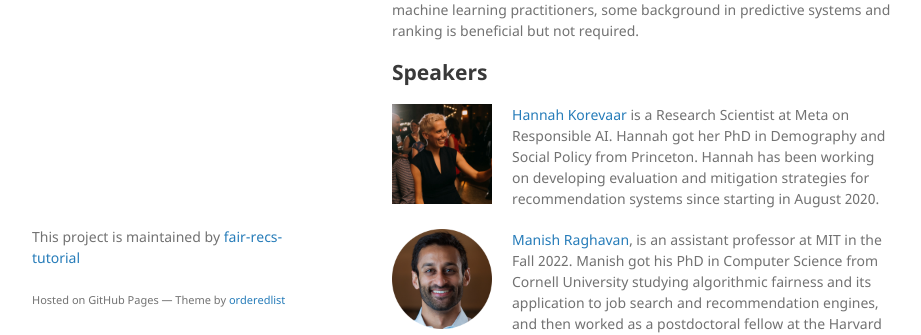
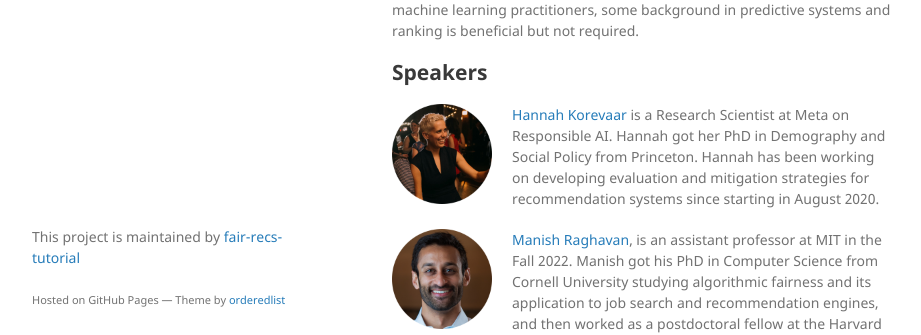
Before and after one commit to fair-recs-tutorial/neurips-2022-tutorial, a Jekyll site: the page built from index.md, in a window 1280 px wide. Shown: the part 521-856 px from the top of the page, without its empty margins (178-1099 px from the left). Built offline with Jekyll 4.4.1, drawn with Linux system fonts in a browser that asks for light colours.

Commit message:
last profile pic edit

```diff
--- a/index.md
+++ b/index.md
@@ -11,7 +11,7 @@ Algorithmic rankings have become increasingly common in the online world. From s
 ## Speakers
 
 
-![avatar](assets/img/hannah.jpeg){: style="float: left; width: 100px; padding-right:20px; padding-bottom:20px"}
+![avatar](assets/img/hannah.png){: style="float: left; width: 100px; padding-right:20px; padding-bottom:20px"}
 [Hannah Korevaar]() is a Research Scientist at Meta on Responsible AI. Hannah got her PhD in Demography and Social Policy from Princeton. Hannah has been working on developing evaluation and mitigation strategies for recommendation systems since starting in August 2020.
 
 ![avatar](assets/img/manish.png){: style="float: left; width: 100px; padding-right:20px; padding-bottom:20px"}
```
Also changed, not shown: assets/img/hannah.jpeg (deleted), assets/img/hannah.png (added), assets/img/logo.png (deleted), thumbnail.png (deleted), 4 other files.
